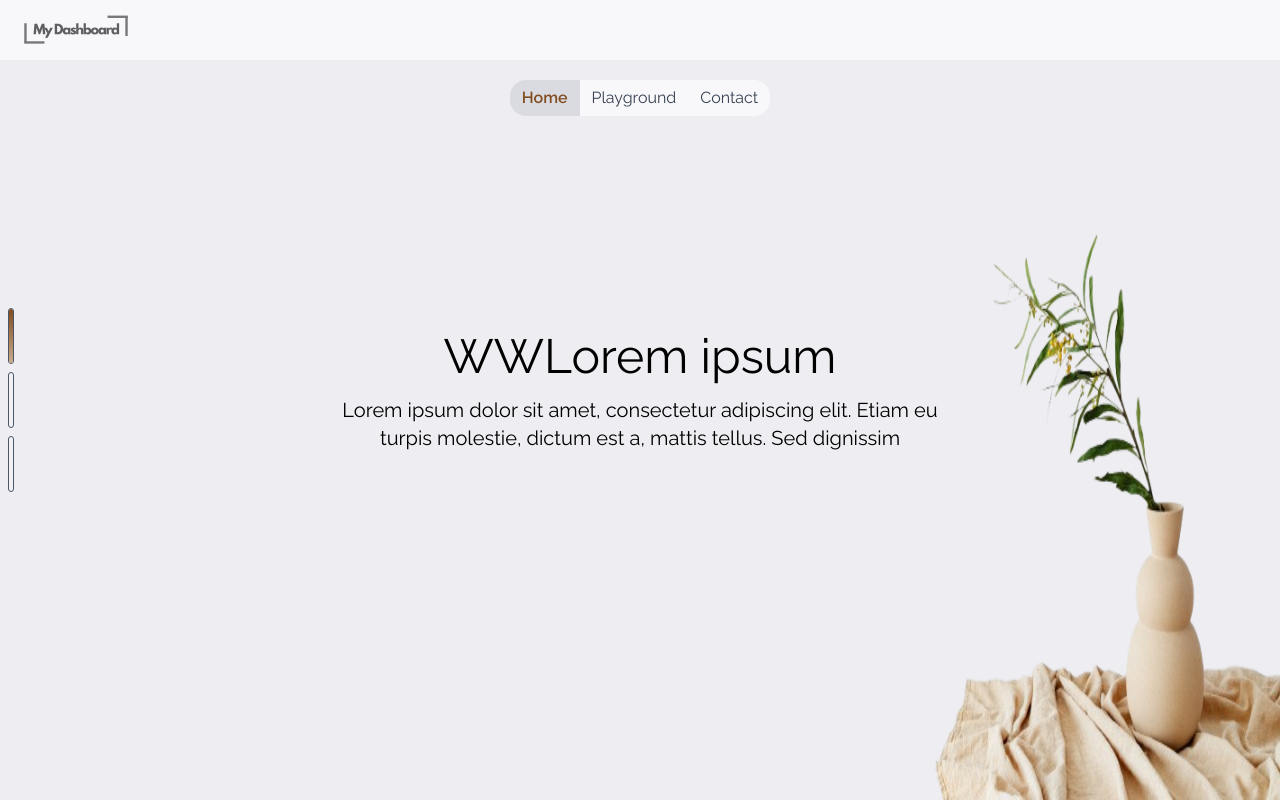
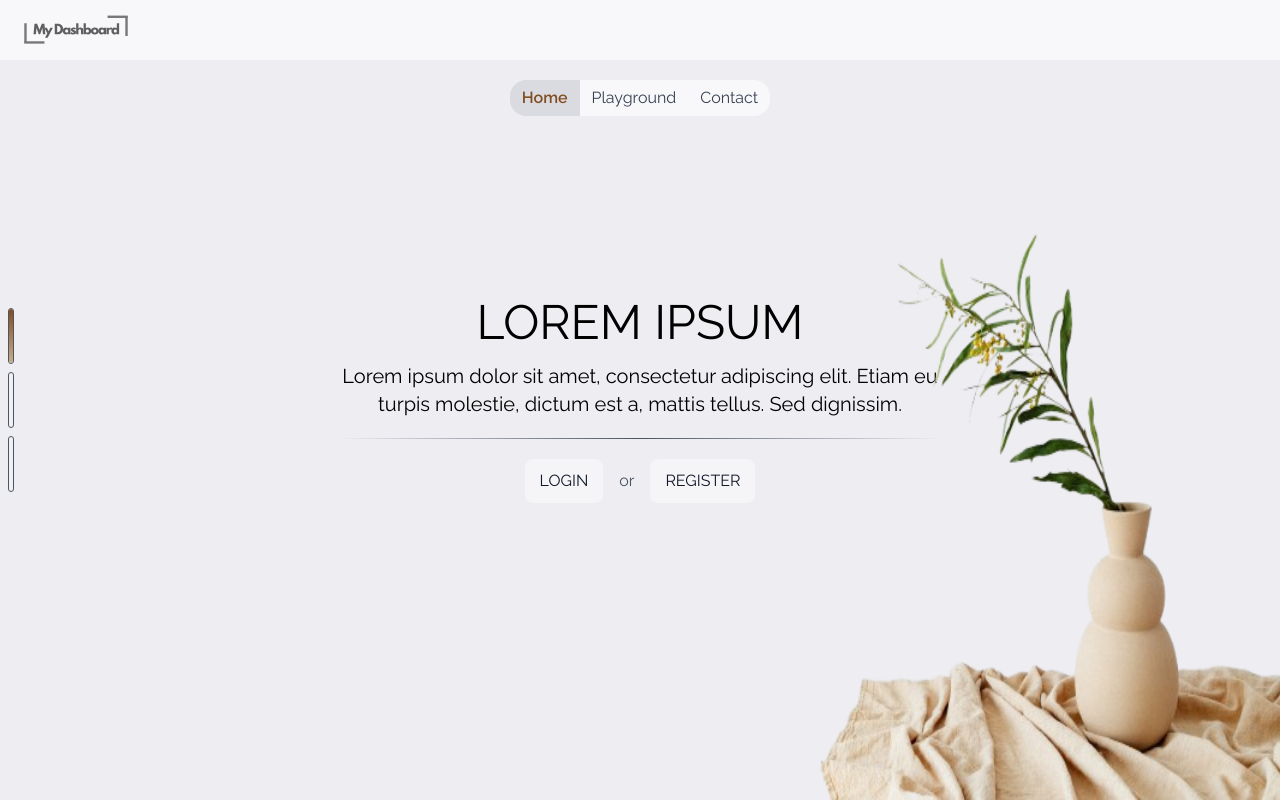
Before and after one commit to mrbrooklyn/My_Dashboard_Front, a Nuxt app: page /#home in a window 1280 px wide. Built offline with nearby package versions, Linux system fonts and the light colour scheme.

Commit message:
feat: add config file

```diff
--- a/app/assets/css/main.css
+++ b/app/assets/css/main.css
@@ -28,3 +28,8 @@ html {
 .font-sans {
   font-family: sans-serif;
 }
+
+button {
+  cursor: pointer;
+  padding: 10px 15px;
+}
--- a/app/components/banner/contact-banner.vue
+++ b/app/components/banner/contact-banner.vue
@@ -52,7 +52,7 @@ const { activeBanner } = useBannerObserver([
             <img
                 :src="Decor01"
                 alt="Contact-Decoration-01"
-                class="w-full h-full transition-all duration-300"
+                class="w-full h-full transition-all duration-500"
                 :class="activeBanner === BannerType.ThirdBanner
                     ? 'opacity-100 translate-y-0 visible'
                     : 'opacity-0 translate-y-10 invisible'"
--- a/app/components/banner/home-banner.vue
+++ b/app/components/banner/home-banner.vue
@@ -3,6 +3,7 @@ import BannerUrl from '~/assets/general/images/banner/banner-01.png'
 import Decor01 from '~/assets/general/images/home/home-decor-01.png'
 import { BannerType } from '~/enums/enum'
 import { useBannerObserver } from '~/composables/utility/observer'
+import { bannerAnimation } from '~/config'
 
 export interface Props {
     title: string
@@ -15,6 +16,16 @@ const { activeBanner } = useBannerObserver([
   BannerType.SecondBanner,
   BannerType.ThirdBanner
 ])
+
+const isAuthenticated = ref(false); // :TODO: computed(() => store.state.auth.isAuthenticated)
+
+const onClickLogin = () => {
+    // TODO: Handle login logic
+};
+
+const onClickRegister = () => {
+    // TODO: Handle register logic
+};
 </script>
 
 <template>
@@ -25,26 +36,30 @@ const { activeBanner } = useBannerObserver([
         <div class="container h-full mx-auto flex flex-col items-center justify-center gap-y-8">
             <div class="w-full h-1/2 mx-auto flex flex-col justify-center md:h-auto max-w-[300px] sm:max-w-[400px] md:max-w-[500px] lg:max-w-[600px]">
                 <h1 class="text-3xl lg:text-5xl text-center mb-4">
-                    WW{{ title }}
+                    {{ title }}
                 </h1>
 
-                <p class="text-md sm:text-xl text-center mb-4">
+                <p class="text-md sm:text-xl text-center">
                     {{ content }}
                 </p>
-                <!-- <div
+
+                <hr class="border-0 h-px my-5 bg-gradient-to-r from-transparent via-[var(--color-medium-gray)] to-transparent">
+                <div
                     v-if="!isAuthenticated"
-                    class="flex justify-center gap-x-4"
+                    class="flex justify-center items-center gap-x-4"
                 >
-                    <Button :onClick="onLoginClick">เข้าสู่ระบบ</Button>
-                    <Button :onClick="onRegisterClick">สมัครเลย</Button>
-                </div> -->
+                    <button :onClick="onClickLogin" class="text-gray-900 bg-white/40 hover:bg-gray-200 rounded-lg">LOGIN</button>
+                    <span class="text-[var(--color-medium-gray)]">or</span>
+                    <button :onClick="onClickRegister" class="text-gray-900 bg-white/40 hover:bg-gray-200 rounded-lg">REGISTER</button>
+                </div>
             </div>
         </div>
-        <div class="absolute bottom-0 right-0 w-60 h-60 md:w-100 md:h-100 lg:w-150 lg:h-150 overflow-hidden pointer-events-none">
+        <div class="absolute bottom-0 right-0 w-85 h-60 md:w-135 md:h-100 lg:w-200 lg:h-150 overflow-hidden pointer-events-none">
             <img
                 :src="Decor01"
                 alt="Home-Decoration-01"
-                class="w-full h-full transition-all duration-300"
+                class="w-full h-full transition-all"
+                :style="{ transitionDuration: bannerAnimation.duration + 'ms' }"
                 :class="activeBanner === BannerType.FirstBanner
                     ? 'opacity-100 translate-x-0 visible'
                     : 'opacity-0 translate-x-10 invisible'"
--- a/app/components/banner/playground-banner.vue
+++ b/app/components/banner/playground-banner.vue
@@ -25,7 +25,7 @@ const { activeBanner } = useBannerObserver([
         <img
             :src="Brown"
             alt="Brown"
-            class="absolute bottom-5 left-0 w-60 h-60 transition-all duration-300"
+            class="absolute bottom-5 left-0 w-60 h-60 transition-all duration-500"
             :class="activeBanner === BannerType.SecondBanner ? 'opacity-100 translate-x-10 visible' : 'opacity-0 translate-x-0 invisible'"
         />
     </div>
--- /dev/null
+++ b/app/config/index.ts
@@ -0,0 +1,3 @@
+export const bannerAnimation = {
+  duration: 800,
+}
--- a/app/pages/index.vue
+++ b/app/pages/index.vue
@@ -22,8 +22,8 @@ const { activeBanner } = useBannerObserver([
     <BannerIndicatorPanel class="z-10" :menus="BannerTabMenus" :activeBanner="activeBanner ?? BannerType.FirstBanner" />
     <BannerHomeBanner
       :id="BannerType.FirstBanner"
-      title="Lorem ipsum"
-      content="Lorem ipsum dolor sit amet, consectetur adipiscing elit. Etiam eu turpis molestie, dictum est a, mattis tellus. Sed dignissim"
+      title="LOREM IPSUM"
+      content="Lorem ipsum dolor sit amet, consectetur adipiscing elit. Etiam eu turpis molestie, dictum est a, mattis tellus. Sed dignissim."
     />
     <BannerPlaygroundBanner :id="BannerType.SecondBanner"/>
     <BannerContactBanner :id="BannerType.ThirdBanner"/>
```
